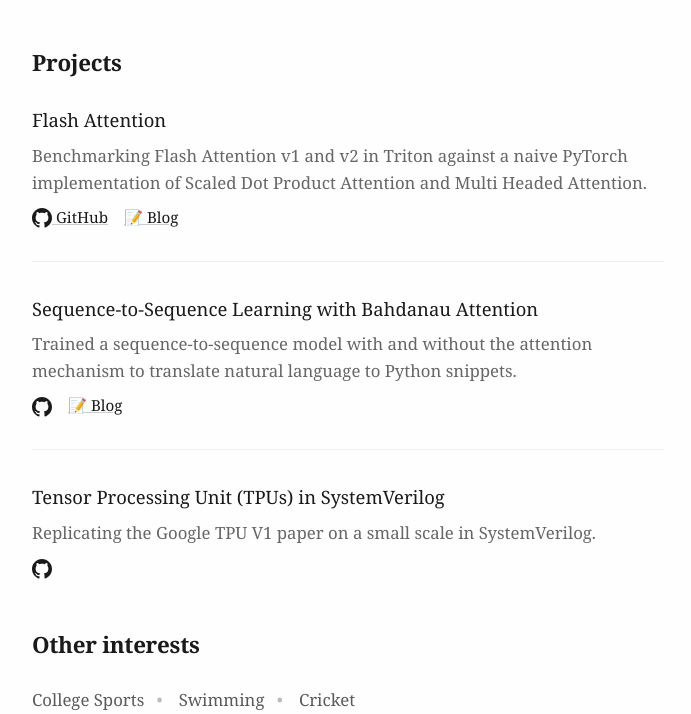
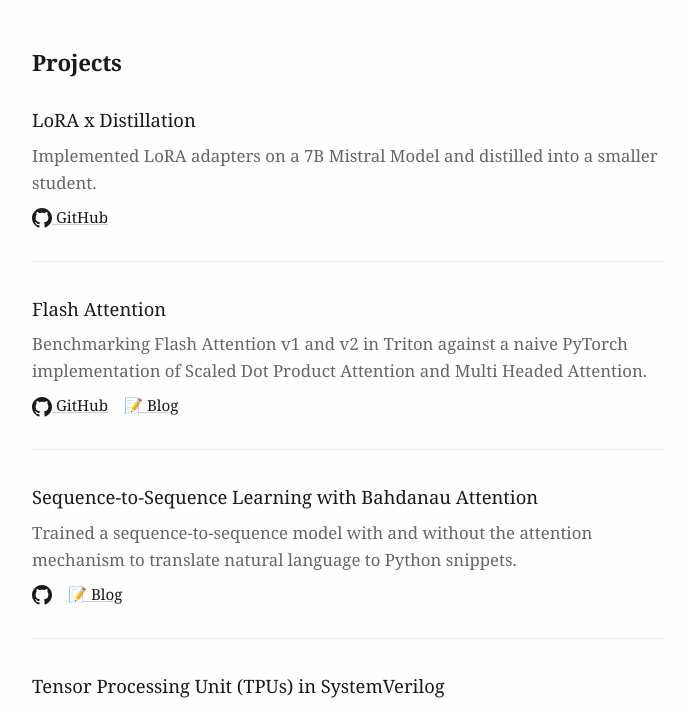
Before and after one commit to arnav0811/portfolio, a plain HTML site: page index.html in a window 1280 px wide. Shown: the part 1536-2250 px from the top of the page, without its empty margins (444-1135 px from the left). Drawn offline with Linux system fonts and the light colour scheme.

Commit message:
pre-aug updates

```diff
--- a/index.html
+++ b/index.html
@@ -38,7 +38,7 @@
         <main class="main-content">
             <section id="about">
                 <div class="current-work">
-                    Hello! I recently graduated from Georgia Tech and I'm currently leading software at Swish Robotics as an intern. I'm interested in Machine Learning Research and Mathematical Modeling.
+                    Hello! I'm a Master's student at Georgia Tech. I'm interested in Machine Learning Research and Mathematical Modeling, with an emphasis on Reinforcement Learning.
                 </div>
             </section>
 
@@ -54,7 +54,7 @@
                     <div class="background-item">
                         <h3 class="background-item-title">Recent Past</h3>
                         <p class="background-item-description">
-                            Worked on Fraud Models at Credit Karma and Point of Sale (PoS) systems at NCR. Former competitive swimmer and used to solve math olympiad problems for fun! Indian National Math Olympiad finalist and a Top 300 rank on the Putnam Math Contest.
+                            Most recently I led the software stack at <a href="https://swishrobotics.com" target="_blank">Swish Robotics</a>. Prior to that I worked on Fraud Detection Models and Infrastructure at Credit Karma and Point of Sale (PoS) systems at NCR. Former competitive swimmer. Indian National Math Olympiad finalist and a Top 300 rank on the Putnam Math Contest.
                         </p>
                     </div>
                 </div>
@@ -142,6 +142,20 @@
             <section id="projects" class="section">
                 <h2 class="section-title">Projects</h2>
                 <div class="projects">
+                    <div class="project">
+                        <h3 class="project-title">LoRA x Distillation</h3>
+                        <p class="project-description">
+                            Implemented LoRA adapters on a 7B Mistral Model and distilled into a smaller student.
+                        </p>
+                        <div class="project-links">
+                            <a href="https://github.com/arnav0811/lora-distillation" target="_blank">
+                                <svg class="link-icon" viewBox="0 0 24 24">
+                                    <path d="M12 0c-6.626 0-12 5.373-12 12 0 5.302 3.438 9.8 8.207 11.387.599.111.793-.261.793-.577v-2.234c-3.338.726-4.033-1.416-4.033-1.416-.546-1.387-1.333-1.756-1.333-1.756-1.089-.745.083-.729.083-.729 1.205.084 1.839 1.237 1.839 1.237 1.07 1.834 2.807 1.304 3.492.997.107-.775.418-1.305.762-1.604-2.665-.305-5.467-1.334-5.467-5.931 0-1.311.469-2.381 1.236-3.221-.124-.303-.535-1.524.117-3.176 0 0 1.008-.322 3.301 1.23.957-.266 1.983-.399 3.003-.404 1.02.005 2.047.138 3.006.404 2.291-1.552 3.297-1.23 3.297-1.23.653 1.653.242 2.874.118 3.176.77.84 1.235 1.911 1.235 3.221 0 4.609-2.807 5.624-5.479 5.921.43.372.823 1.102.823 2.222v3.293c0 .319.192.694.801.576 4.765-1.589 8.199-6.086 8.199-11.386 0-6.627-5.373-12-12-12z"/>
+                                </svg>
+                                GitHub
+                            </a>
+                        </div>
+                    </div>
                     <div class="project">
                         <h3 class="project-title">Flash Attention</h3>
                         <p class="project-description">
@@ -236,7 +250,7 @@
                         Scholar
                     </a>
 
-                    <a href="mailto:mardiaarnav.apps@gmail.com" class="footer-link">
+                    <a href="mailto:mardiaarnav@gatech.edu" class="footer-link">
                         <svg class="footer-icon" viewBox="0 0 24 24">
                             <path d="M1.5 8.67v8.58a3 3 0 003 3h15a3 3 0 003-3V8.67l-8.928 5.493a3 3 0 01-3.144 0L1.5 8.67z"/>
                             <path d="M22.5 6.908V6.75a3 3 0 00-3-3h-15a3 3 0 00-3 3v.158l9.714 5.978a1.5 1.5 0 001.572 0L22.5 6.908z"/>
```
